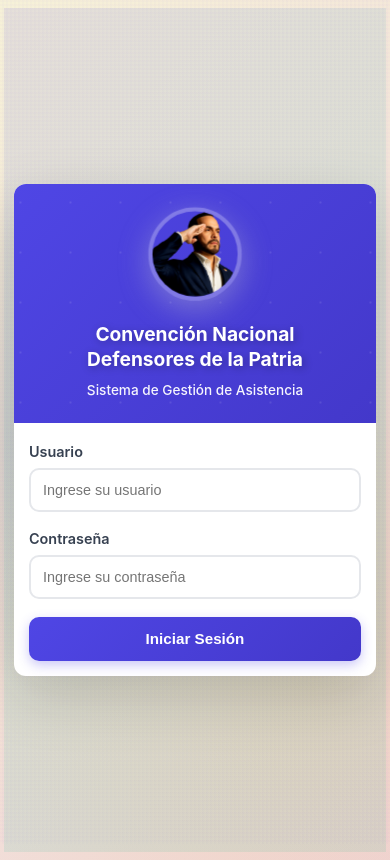
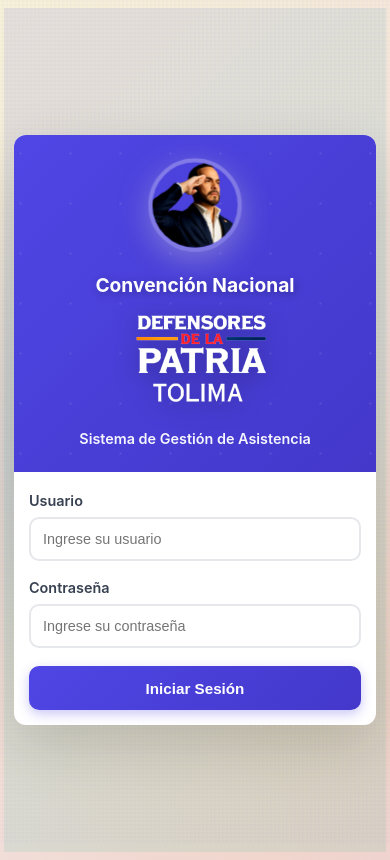
Before and after one commit to jmaldo1705/asistenciaAbelardo, an Angular app: page /login in a window 390 px wide. Built offline with nearby package versions, Linux system fonts and the light colour scheme.

Commit message:
se agrega imagen defensores de la patria

```diff
--- a/src/app/coordinadores/coordinadores.component.css
+++ b/src/app/coordinadores/coordinadores.component.css
@@ -118,6 +118,20 @@
 .title-line-1,
 .title-line-2 {
   display: block;
+}
+
+.defensores-logo-banner {
+  margin: 10px 0;
+  display: flex;
+  justify-content: center;
+  align-items: center;
+}
+
+.defensores-image-banner {
+  max-width: 350px;
+  width: 100%;
+  height: auto;
+  filter: drop-shadow(0 4px 12px rgba(0, 0, 0, 0.5));
 }
 
 .event-subtitle {
@@ -781,6 +795,10 @@ tbody tr:hover {
     font-size: 1.4rem;
   }
 
+  .defensores-image-banner {
+    max-width: 250px;
+  }
+
   .event-subtitle {
     font-size: 1rem;
     text-shadow: 1px 1px 3px rgba(0, 0, 0, 0.5);
@@ -939,6 +957,10 @@ tbody tr:hover {
     font-size: 1.25rem;
   }
 
+  .defensores-image-banner {
+    max-width: 200px;
+  }
+
   .event-subtitle {
     font-size: 0.9rem;
     line-height: 1.4;
--- a/src/app/coordinadores/coordinadores.component.html
+++ b/src/app/coordinadores/coordinadores.component.html
@@ -8,7 +8,9 @@
         <div class="event-title-section">
           <h1>
             <span class="title-line-1">Convención Nacional</span>
-            <span class="title-line-2">Defensores de la Patria</span>
+            <div class="defensores-logo-banner">
+              <img src="assets/defensores.png" alt="Defensores de la Patria" class="defensores-image-banner">
+            </div>
           </h1>
           <p class="event-subtitle">¡COLOMBIA ESCUCHARÁ LO DURO QUE RUGEN LOS TIGRES!</p>
           <div class="event-details">
--- a/src/app/login/login.component.css
+++ b/src/app/login/login.component.css
@@ -86,6 +86,20 @@
   }
 }
 
+.defensores-logo {
+  margin: 15px 0;
+  position: relative;
+  z-index: 1;
+}
+
+.defensores-image {
+  max-width: 220px;
+  width: 100%;
+  height: auto;
+  display: inline-block;
+  filter: drop-shadow(0 4px 12px rgba(0, 0, 0, 0.3));
+}
+
 .login-header h1 {
   font-size: 1.8rem;
   font-weight: 700;
@@ -97,9 +111,9 @@
 }
 
 .event-subtitle {
-  font-size: 1rem;
+  font-size: 1.15rem;
   opacity: 0.95;
-  font-weight: 500;
+  font-weight: 600;
   position: relative;
   z-index: 1;
 }
@@ -234,13 +248,17 @@
     height: 100px;
   }
 
+  .defensores-image {
+    max-width: 180px;
+  }
+
   .login-header h1 {
     font-size: 1.4rem;
     line-height: 1.3;
   }
 
   .event-subtitle {
-    font-size: 0.9rem;
+    font-size: 1rem;
   }
 
   /* Formulario */
@@ -323,12 +341,16 @@
     height: 90px;
   }
 
+  .defensores-image {
+    max-width: 160px;
+  }
+
   .login-header h1 {
     font-size: 1.2rem;
   }
 
   .event-subtitle {
-    font-size: 0.85rem;
+    font-size: 0.9rem;
   }
 
   .login-form {
@@ -369,12 +391,16 @@
     height: 70px;
   }
 
+  .defensores-image {
+    max-width: 150px;
+  }
+
   .login-header h1 {
     font-size: 1.2rem;
   }
 
   .event-subtitle {
-    font-size: 0.85rem;
+    font-size: 0.9rem;
   }
 
   .login-form {
--- a/src/app/login/login.component.html
+++ b/src/app/login/login.component.html
@@ -5,7 +5,10 @@
       <div class="event-logo">
         <img src="assets/abelardo.png" alt="Abelardo de la Espriella" class="leader-logo">
       </div>
-      <h1>Convención Nacional<br>Defensores de la Patria</h1>
+      <h1>Convención Nacional</h1>
+      <div class="defensores-logo">
+        <img src="assets/defensores.png" alt="Defensores de la Patria" class="defensores-image">
+      </div>
       <p class="event-subtitle">Sistema de Gestión de Asistencia</p>
     </div>
 
```
Also changed, not shown: src/assets/defensores.png (added).
